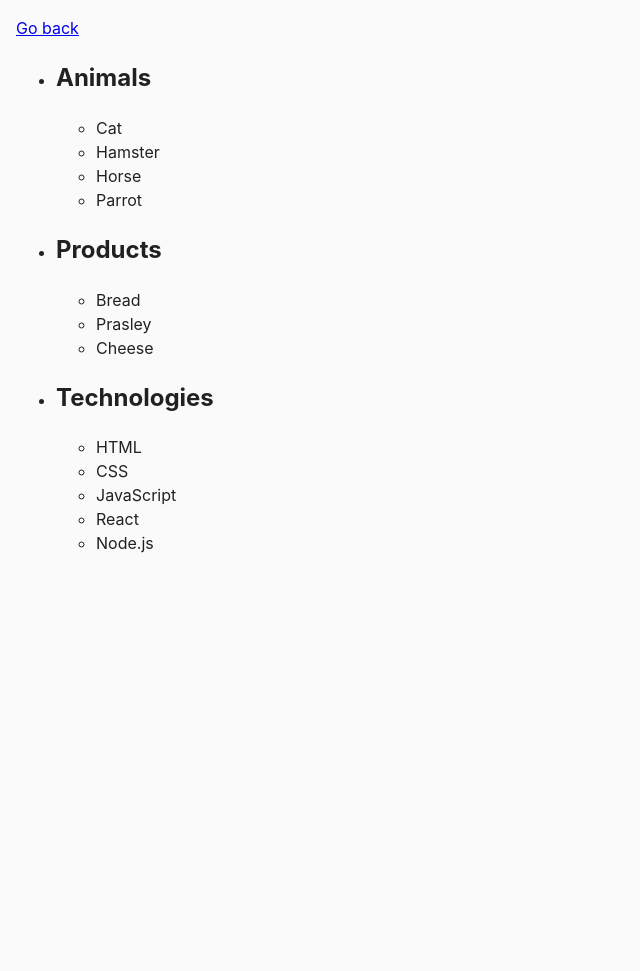
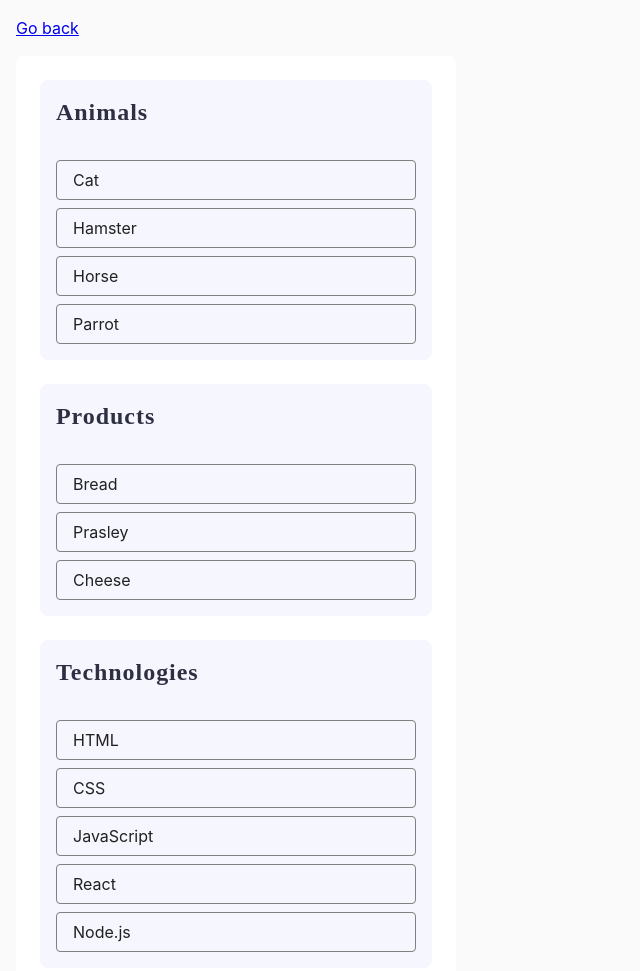
Before and after one commit to Oldestgraf/goit-js-hw-07, a plain HTML site: page task-1.html in a window 1280 px wide. Shown: the whole page, without its empty margins (0-640 px from the left). Before the commit the page ends 800 px from the top, so only its background shows below. Drawn offline with Linux system fonts and the light colour scheme; files that its build step writes are made by us from their sources; files whose address does not match are found by name.

Commit message:
Add task-1

```diff
--- /dev/null
+++ b/css/task-1.css
@@ -0,0 +1,49 @@
+#categories {
+  margin: 0 auto;
+  display: inline-flex;
+  padding: 24px;
+  flex-direction: column;
+  align-items: flex-start;
+  gap: 24px;
+  border-radius: 8px;
+  background: #fff;
+}
+
+.item {
+  display: flex;
+  padding: 16px;
+  flex-direction: column;
+  align-items: flex-start;
+  gap: 16px;
+  border-radius: 8px;
+  background: #f6f6fe;
+}
+
+h2 {
+  color: #2e2f42;
+  font-family: Montserrat;
+  font-size: 24px;
+  font-style: normal;
+  font-weight: 600;
+  line-height: 32px; /* 133.333% */
+  letter-spacing: 0.96px;
+  margin: 0 0 16px;
+}
+
+.item > ul {
+  padding: 0;
+  display: flex;
+  flex-direction: column;
+  gap: 8px;
+}
+
+.item > ul > li {
+  width: 360px;
+  height: 40px;
+  padding: 8px 16px;
+  display: flex;
+  justify-content: space-between;
+  align-items: center;
+  border-radius: 4px;
+  border: 1px solid #808080;
+}
--- a/js/task-1.js
+++ b/js/task-1.js
@@ -0,0 +1,11 @@
+const categoriesList = document.querySelector("#categories");
+
+const categories = categoriesList.querySelectorAll('.item');
+console.log(`Number of categories: ${categories.length}`);
+
+categories.forEach(category => {
+    const categoryTitle = category.querySelector('h2').textContent;
+    const categoryItems = category.querySelectorAll('ul > li');
+    console.log(`Category: ${categoryTitle}`);
+    console.log(`Elements: ${categoryItems.length}`);
+})
--- a/pages/task-1.html
+++ b/task-1.html
@@ -6,14 +6,13 @@
     <meta name="viewport" content="width=device-width, initial-scale=1.0" />
     <title>Task 1</title>
     <link rel="stylesheet" href="./css/common.css" />
+    <link rel="stylesheet" href="./css/task-1.css" />
   </head>
   <body>
     <p><a href="./index.html">Go back</a></p>
-
     <ul id="categories">
       <li class="item">
         <h2>Animals</h2>
-
         <ul>
           <li>Cat</li>
           <li>Hamster</li>
@@ -23,7 +22,6 @@
       </li>
       <li class="item">
         <h2>Products</h2>
-
         <ul>
           <li>Bread</li>
           <li>Prasley</li>
@@ -32,7 +30,6 @@
       </li>
       <li class="item">
         <h2>Technologies</h2>
-
         <ul>
           <li>HTML</li>
           <li>CSS</li>
@@ -42,7 +39,6 @@
         </ul>
       </li>
     </ul>
-
     <script src="./js/task-1.js" type="module"></script>
   </body>
 </html>
```
Also changed, not shown: index.html (+6 -6 lines), task-2.html (renamed from pages/task-2.html), task-3.html (renamed from pages/task-3.html), task-4.html (renamed from pages/task-4.html), task-5.html (renamed from pages/task-5.html), task-6.html (renamed from pages/task-6.html).
